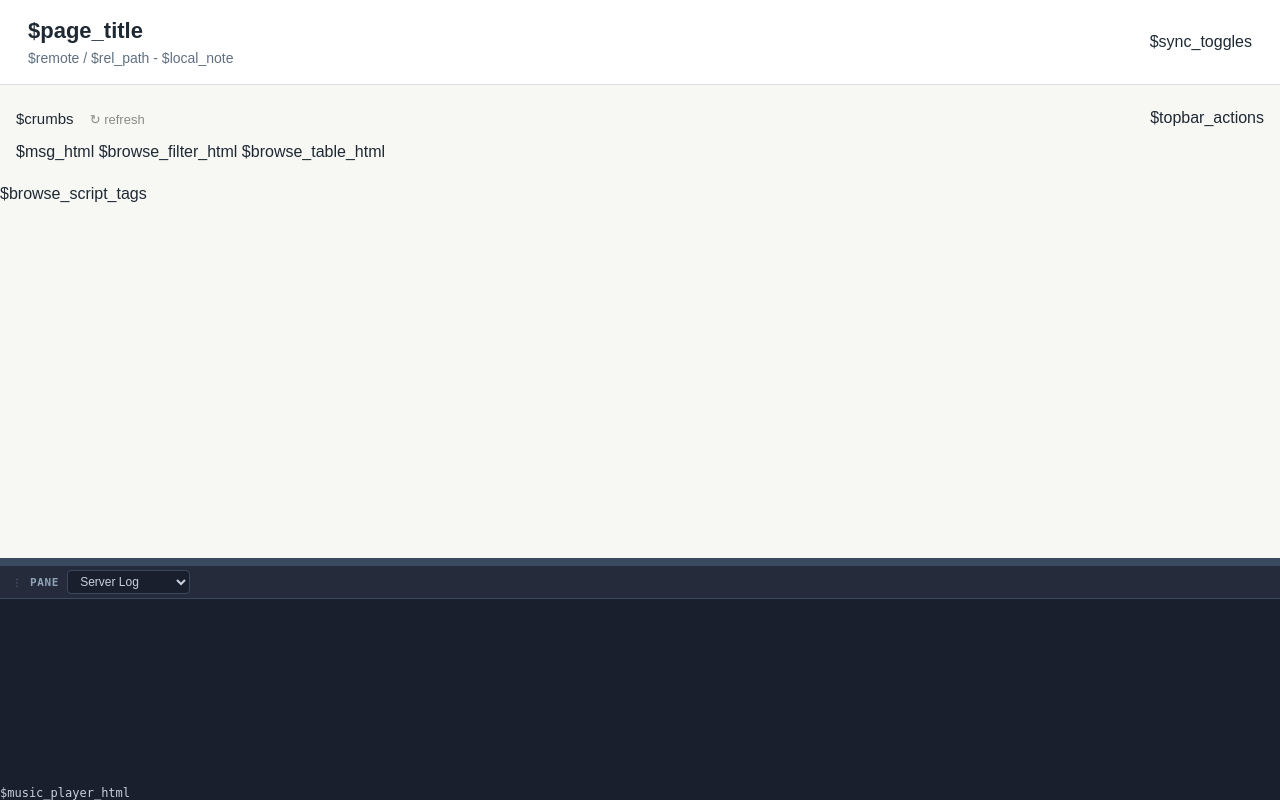
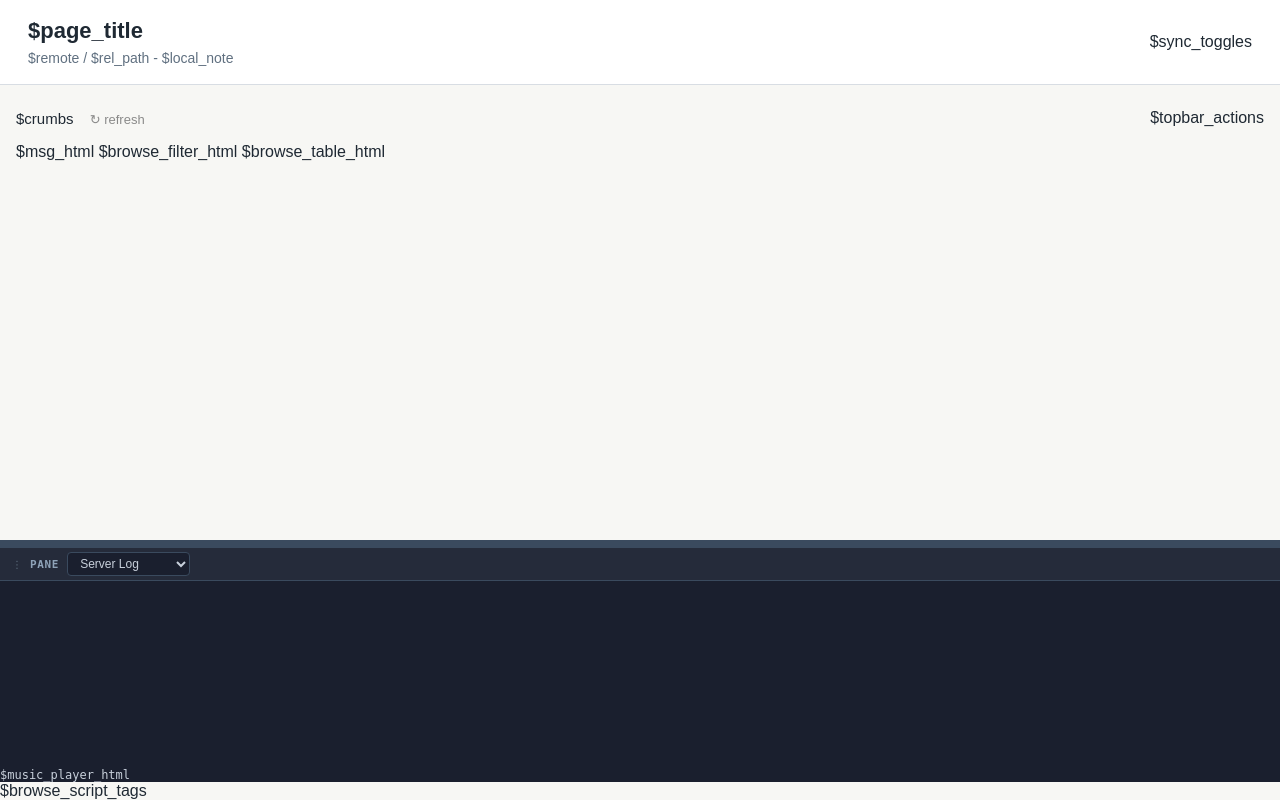
Before and after one commit to spotco/dropbox_browser, a Python web app: template dropbox_browser/assets/templates/page.html in a window 1280 px wide. Run offline with Jinja, Linux system fonts and the light colour scheme; the template is opened without the code that fills it, so the values that code supplies are empty.

Commit message:
Stabilize browser scrolling with bottom pane

```diff
--- a/dropbox_browser/assets/app.css
+++ b/dropbox_browser/assets/app.css
@@ -14,7 +14,10 @@ body.browse-column-resizing {
   user-select: none;
 }
 body.has-log-panel {
-  padding-bottom: var(--log-panel-height);
+  display: flex;
+  flex-direction: column;
+  height: 100vh;
+  overflow: hidden;
 }
 header {
   align-items: center;
@@ -39,6 +42,12 @@ main {
   max-width: none;
   padding: 24px 0;
   width: calc(100% - 32px);
+}
+body.has-log-panel main {
+  flex: 1 1 auto;
+  min-height: 0;
+  overflow-y: auto;
+  overscroll-behavior: contain;
 }
 .topbar {
   display: flex;
@@ -162,6 +171,7 @@ button {
   padding: 8px 12px;
 }
 .browse-table-shell {
+  overflow-anchor: none;
   overflow-x: hidden;
 }
 table {
@@ -607,19 +617,17 @@ button:disabled {
 #log-panel {
   background: #1a1f2e;
   border-top: 2px solid #3a4a5e;
-  bottom: 0;
   color: #c8d0db;
   display: flex;
   flex-direction: column;
+  flex: 0 0 var(--log-panel-height);
   font-family: monospace;
   font-size: 12px;
   height: var(--log-panel-height);
-  left: 0;
   max-height: calc(100vh - 80px);
   min-height: 42px;
   overscroll-behavior: contain;
-  position: fixed;
-  right: 0;
+  position: relative;
   z-index: 100;
 }
 #log-resizer {
```
Also changed, not shown: dropbox_browser/assets/js/browse/main.js (+32 -5 lines), dropbox_browser/assets/js/browse/virtual-list.js (+9 -1 lines), tests/test_web_ui.py (+7 -1 lines).
